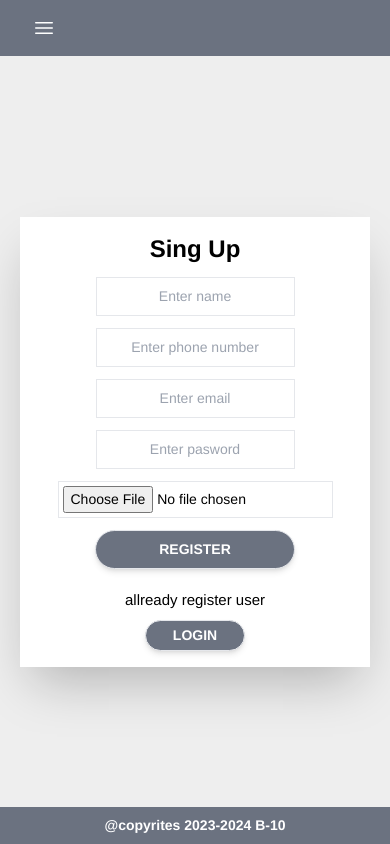
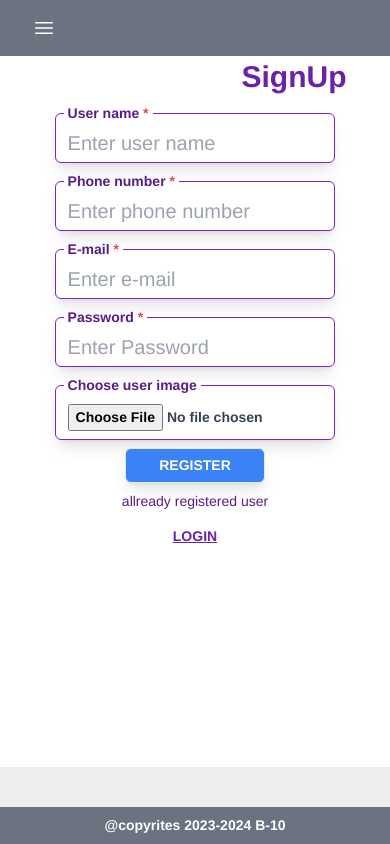
Before and after one commit to Guna2824/fullStack-videoStreaming-app-Frontend, a React (Create React App) app: page /signup in a window 390 px wide. Built offline with nearby package versions, Linux system fonts and the light colour scheme; no server answers; grey boxes are pictures that could not be loaded.

Commit message:
responsive1

```diff
--- a/src/Login.js
+++ b/src/Login.js
@@ -66,49 +66,72 @@ function Login() {
   };
 
   return (
-    <div className="h-[100vh] w-[100%] flex items-center justify-center">
-      <form
-        onSubmit={handleSubmit}
-        className="flex flex-col gap-3 justify-center items-center  py-6 w-[350px] bg-white shadow-2xl"
-      >
-        <h2 className="font-bold text-2xl ">Login</h2>
-        <label>username</label>
+    <section className="bg-white">
+      <form className=" h-[95vh] md:mt-4 flex flex-col justify-center items-center ">
+        <fieldset className=" pb-4  w-[90%] flex flex-col items-center justify-center  gap-3 lg:gap-5">
+          <legend className=" text-right lg:text-center mr-5 p-1 text-purple-800 font-bold text-[30px]">
+            Login
+          </legend>
+
+          <div className="w-[80%] text-[14px] font-semibold ">
+            <fieldset className="border shadow-lg rounded-md border-purple-700 p-1">
+              <legend className=" ml-1 px-1 text-purple-900 font-semibold ">
+                Username
+              </legend>
               <input
-          className="border text-center p-2 outline-none"
+                className="font-normal h-auto lg:h-[50px] w-[100%] text-[20px] outline-none text-gray-700  pl-2 "
+                placeholder="Enter name"
                 type="text"
-          placeholder="Enter name"
                 name="name"
+                required
                 value={data.name.toLocaleLowerCase()}
                 onChange={handleChange}
               />
+            </fieldset>
+          </div>
 
-        <label>password</label>
+          <div className="w-[80%] text-[14px] font-semibold ">
+            <fieldset className="border shadow-lg rounded-md border-purple-700 p-1">
+              <legend className=" ml-1 px-1 text-purple-900 font-semibold ">
+                Password
+              </legend>
               <input
-          className="border text-center p-2 outline-none"
+                className="font-normal h-auto lg:h-[50px] w-[100%] text-[20px] outline-none text-gray-700  pl-2 "
+                placeholder="Enter Password"
                 type="password"
-          placeholder="Enter pasword"
                 name="password"
+                required
                 value={data.password}
                 onChange={handleChange}
               />
+            </fieldset>
+          </div>
 
+          <div className="w-[80%] flex justify-center ">
             <button
-          className="border w-[200px] px-4 py-2 text-white font-bold bg-gray-500 rounded-[50px] shadow-md "
               type="submit"
+              onClick={handleSubmit}
+              className="py-1.5 w-[50%] lg:w-[25%] border rounded-md bg-blue-500 text-white font-bold hover:bg-blue-700 shadow-lg "
             >
               LOGIN
             </button>
-        <p className="text-[18px] ">new user</p>
+          </div>
+          <div className="flex flex-col items-center">
+            <p className="text-purple-900 text-[16px]">New User</p>
             <button
-          className="border w-[100px] px-2 py-1 text-white font-bold bg-gray-500 rounded-[50px] shadow-md"
-          onClick={() => {
+              type="click"
+              onClick={(e) => {
+                e.preventDefault();
                 navigate("/signup");
               }}
+              className="text-purple-800 font-semibold underline text-[16px] lg:text-[20px] p-2"
             >
-          SIGNUP
+              REGISTER
             </button>
+          </div>
+        </fieldset>
       </form>
-    </div>
+    </section>
   );
 }
 
--- a/src/Signup.js
+++ b/src/Signup.js
@@ -95,96 +95,118 @@ function Signup() {
   };
 
   return (
-    <div className="h-[100vh] w-[100%] flex items-center justify-center ">
-      <form
-        onSubmit={handleSubmit}
-        className=" h-[450px] bg-white flex flex-col gap-3 text-center justify-center items-center mt-10  py-4 w-[350px] shadow-2xl"
-      >
-        <h2 className="font-bold text-2xl ">Sing Up</h2>
-        <div className="">
-          {/* <label>username</label> */}
+    <section className="bg-white ">
+      <form className="h-[85vh] lg:mt-[7%] flex flex-col items-center mt-[50px] md:pt-[50px]">
+        <fieldset className=" pb-4 h-[85vh] overflow-y-auto w-[90%] flex flex-col items-center  gap-2 md:gap-3">
+          <legend className="text-right lg:text-center mr-5 p-1">
+            <h1 className="text-purple-800 font-bold text-[30px]">SignUp</h1>
+          </legend>
+
+          <div className="w-[80%] text-[14px] font-semibold ">
+            <fieldset className="border shadow-lg rounded-md border-purple-700 p-1">
+              <legend className=" ml-1 px-1 text-purple-900 font-semibold ">
+                User name <span className="text-red-500">*</span>
+              </legend>
               <input
-            className="border text-center p-2 outline-none"
+                className="bg-inherit font-normal h-auto lg:h-[50px] w-[100%] text-[20px] outline-none text-gray-700  pl-2 "
+                placeholder="Enter user name"
                 type="text"
-            placeholder="Enter name"
+                required
                 value={name.trim()}
-            onChange={(e) => {
-              setName(e.target.value);
-            }}
+                onChange={(e) => setName(e.target.value)}
               />
+            </fieldset>
           </div>
 
-        <div className="">
-          {/* <label>phonenumber</label> */}
+          <div className="w-[80%] text-[14px] font-semibold ">
+            <fieldset className="border shadow-lg rounded-md border-purple-700 p-1">
+              <legend className=" ml-1 px-1 text-purple-900 font-semibold ">
+                Phone number <span className="text-red-500">*</span>
+              </legend>
               <input
-            className="border text-center p-2 outline-none"
-            type="text"
+                className="bg-inherit font-normal h-auto lg:h-[50px] w-[100%] text-[20px] outline-none text-gray-700  pl-2 "
                 placeholder="Enter phone number"
+                type="number"
+                required
                 value={phone.trim()}
-            onChange={(e) => {
-              setPhone(e.target.value);
-            }}
+                onChange={(e) => setPhone(e.target.value)}
               />
+            </fieldset>
           </div>
 
-        <div>
-          {/* <label>email-id</label> */}
+          <div className="w-[80%] text-[14px] font-semibold ">
+            <fieldset className="border shadow-lg rounded-md border-purple-700 p-1">
+              <legend className=" ml-1 px-1 text-purple-900 font-semibold ">
+                E-mail <span className="text-red-500">*</span>
+              </legend>
               <input
-            className="border text-center p-2 outline-none"
+                className="bg-inherit font-normal h-auto lg:h-[50px] w-[100%] text-[20px] outline-none text-gray-700  pl-2 "
+                placeholder="Enter e-mail"
                 type="text"
-            placeholder="Enter email"
+                required
                 value={email.trim()}
-            onChange={(e) => {
-              setEmail(e.target.value);
-            }}
+                onChange={(e) => setEmail(e.target.value)}
               />
+            </fieldset>
           </div>
 
-        <div>
-          {/* <label>password</label> */}
+          <div className="w-[80%] text-[14px] font-semibold ">
+            <fieldset className="border shadow-lg rounded-md border-purple-700 p-1">
+              <legend className=" ml-1 px-1 text-purple-900 font-semibold ">
+                Password <span className="text-red-500">*</span>
+              </legend>
               <input
-            className="border text-center p-2 outline-none"
+                className="bg-inherit font-normal h-auto lg:h-[50px] w-[100%] text-[20px] outline-none text-gray-700  pl-2 "
+                placeholder="Enter Password"
                 type="password"
-            placeholder="Enter pasword"
+                required
                 value={password}
-            onChange={(e) => {
-              setPassword(e.target.value);
-            }}
+                onChange={(e) => setPassword(e.target.value)}
               />
+            </fieldset>
           </div>
 
-        <div>
+          <div className="w-[80%] text-[14px] font-semibold ">
+            <fieldset className="border shadow-lg rounded-md border-purple-700 p-1">
+              <legend className=" ml-1 px-1 text-purple-900 font-semibold ">
+                Choose user image
+              </legend>
               <input
-            className="border p-1"
+                className=" w-[100%] text-[14px] p-1 lg:p-3  text-gray-700 outline-none pl-2 "
+                placeholder="Choose logo"
                 type="file"
                 accept="image/*"
-            required
-            placeholder="select photo"
                 onChange={handleImageChange}
               />
+            </fieldset>
           </div>
 
-        <div>
+          <div className="w-[80%] flex justify-center ">
             <button
-            className="border w-[200px] px-4 py-2 text-white font-bold bg-gray-500 rounded-[50px] shadow-md"
               type="submit"
+              onClick={handleSubmit}
+              className="py-1.5 w-[50%] lg:w-[25%] border rounded-md bg-blue-500 text-white font-bold hover:bg-blue-700 shadow-lg "
             >
               REGISTER
             </button>
           </div>
-        <div>
-          <p className="text-[15px] p-2">allready register user</p>
+
+          <div className="w-[80%] flex flex-col items-center justify-center gap-2 ">
+            <p className="text-purple-900">allready registered user</p>
             <button
-            className="border w-[100px] px-2 py-1 text-white font-bold bg-gray-500 rounded-[50px] shadow-md"
-            onClick={() => {
+              type="submit"
+              className="underline py-1.5 w-[40%] lg:w-[15%] text-purple-800 font-semibold lg:text-[20px] "
+              onClick={(e) => {
+                e.preventDefault();
                 navigate("/login");
               }}
             >
               LOGIN
             </button>
           </div>
+        </fieldset>
       </form>
-    </div>
+    </section>
   );
 }
 
--- a/src/Userpage.js
+++ b/src/Userpage.js
@@ -38,12 +38,10 @@ function Userpage() {
           const name = user.name.toUpperCase();
           const name1 = name.split("");
 
-          // console.log(user.imageUrl);
-
           return (
             <div
               key={user._id}
-              className=" gap-6 flex flex-col justify-center items-center text-center text-[20px] "
+              className=" gap-6 flex flex-col justify-center items-center text-center lg:text-[20px] md:mt-4 "
             >
               <div
               // className="border flex flex-col justify-center items-center text-center text-[20px] font-bold"
@@ -54,7 +52,7 @@ function Userpage() {
                     user.imageUrl
                   }
                   alt={name1[0]}
-                  className=" h-[100px] w-[100px] rounded-[50%] border border-slate-900 object-cover "
+                  className="h-[75px] w-[75px] lg:h-[100px] lg:w-[100px] rounded-[50%] border border-slate-900 object-cover "
                 />
               </div>
               <div>
```
Also changed, not shown: src/NavBar.js (+3 -10 lines). Lines whose indentation alone changed are shown as unchanged.
